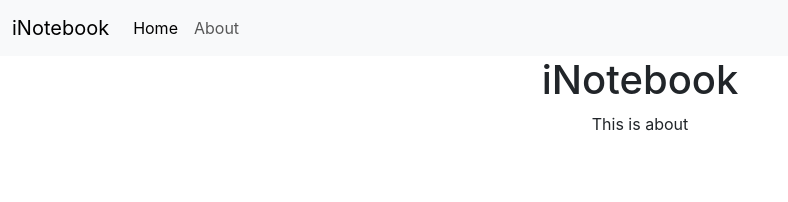
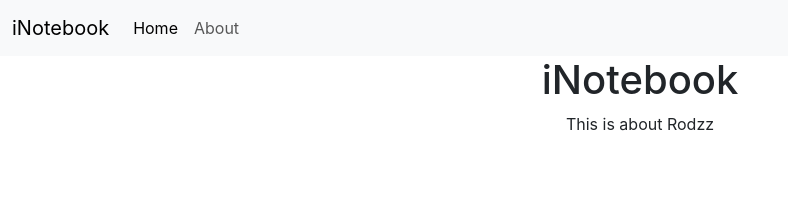
Before and after one commit to TheRodzz/iNotebook, a React (Create React App) app: page /about in a window 1280 px wide. Shown: the top 202 px of the page, without its empty margins (0-788 px from the left). Built offline with nearby package versions, Linux system fonts and the light colour scheme.

Commit message:
Added context hook

```diff
--- a/src/App.js
+++ b/src/App.js
@@ -1,6 +1,7 @@
 import './App.css';
 import Home from './components/Home'
 import About from './components/About'
+import NoteState from './context/NoteState';
 import {
   BrowserRouter as Router,
   Switch,
@@ -10,6 +11,7 @@ import Navbar from './components/Navbar';
 function App() {
   return (
     <div className="App">
+    <NoteState>
       <Router>
       <Navbar/>
       <h1>iNotebook</h1>
@@ -22,6 +24,7 @@ function App() {
           </Route>
         </Switch>
       </Router>
+    </NoteState>
     </div >
   );
 }
--- a/src/components/About.js
+++ b/src/components/About.js
@@ -1,11 +1,12 @@
-import React from 'react'
-
+import React, { useContext } from 'react'
+import noteContext from '../context/noteContext';
 const About = () => {
-  return (
-    <div>
-      This is about
-    </div>
-  )
+    const s = useContext(noteContext);
+    return (
+        <div>
+            This is about {s.state.name}
+        </div>
+    )
 }
 
 export default About
--- /dev/null
+++ b/src/context/NoteState.js
@@ -0,0 +1,15 @@
+import { useState } from "react";
+import noteContext from "./noteContext";
+
+const NoteState = (props) =>{
+    const state1 = {
+        "name": "Rodzz",
+    }
+    const [state,setState] = useState(state1);
+    return (
+        <noteContext.Provider value={{state,setState}}>
+            {props.children}
+        </noteContext.Provider>
+    )
+}
+export default NoteState;
--- /dev/null
+++ b/src/context/noteContext.js
@@ -0,0 +1,3 @@
+import { createContext } from "react";
+const noteContext = createContext();
+export default noteContext;
```
